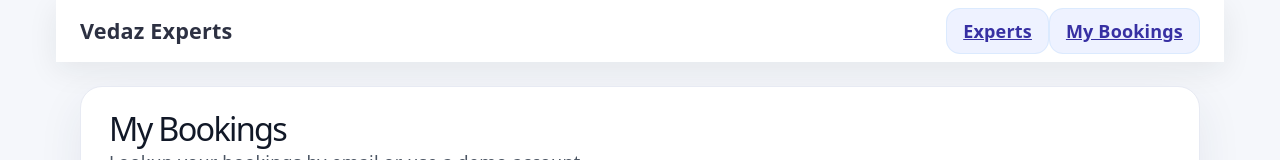
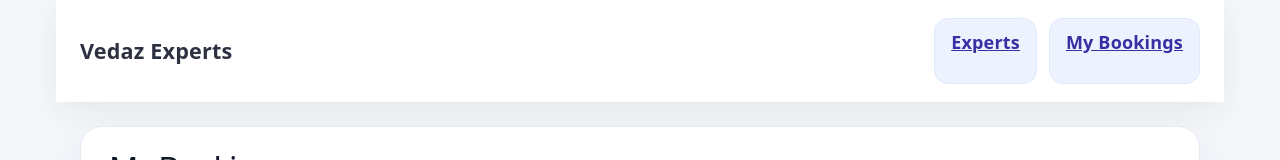
Before and after one commit to PankhuriK415/Vedaz-Assignment, a React app in the folder frontend/: page /my-bookings in a window 1280 px wide. Shown: the top 160 px of the page. Built offline with nearby package versions, Linux system fonts and the light colour scheme; no server answers; the HTML template or start-up script is replaced by a standard one.

Commit message:
errors fixed

```diff
--- a/frontend/src/App.css
+++ b/frontend/src/App.css
@@ -27,7 +27,7 @@
   color: #2d3142;
 }
 
-..nav-links {
+.nav-links {
   display: flex;
   flex-wrap: wrap;
   gap: 12px;
```
